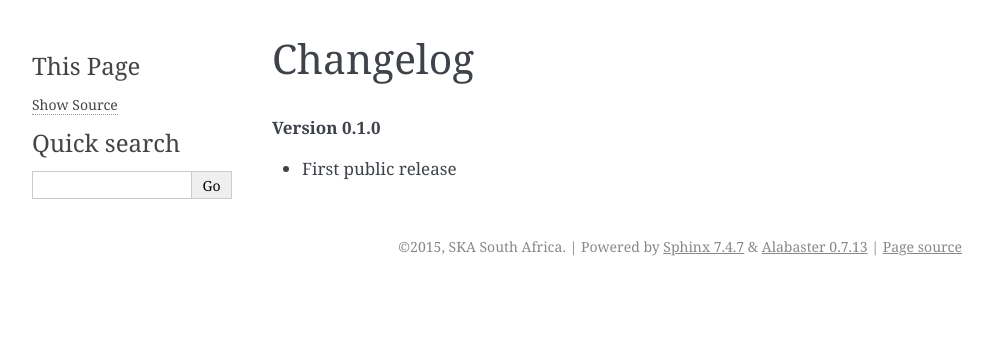
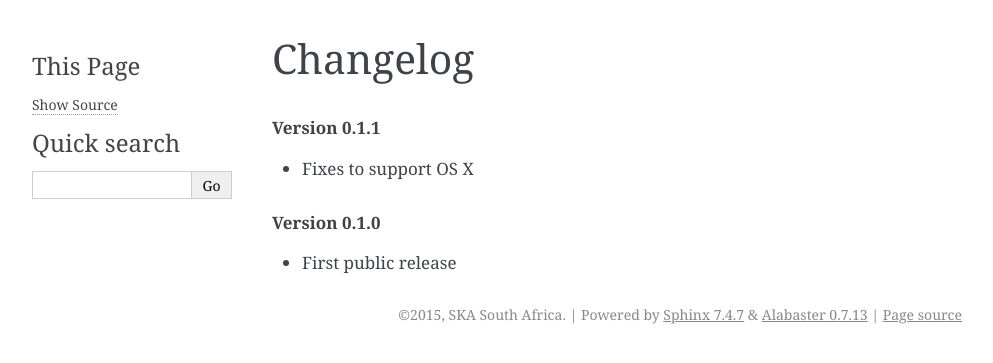
Before and after one commit to ska-sa/spead2, a Sphinx documentation site: the page built from doc/changelog.rst, in a window 1280 px wide. Shown: the top 363 px of the page, without its empty margins (148-1141 px from the left). Built offline with Sphinx 7.4.7, drawn with Linux system fonts in a browser that asks for light colours.

Commit message:
Prepare 0.1.1 release

```diff
--- a/doc/changelog.rst
+++ b/doc/changelog.rst
@@ -1,5 +1,9 @@
 Changelog
 =========
+
+.. rubric:: Version 0.1.1
+
+- Fixes to support OS X
 
 .. rubric:: Version 0.1.0
 
--- a/spead2/_version.py
+++ b/spead2/_version.py
@@ -1 +1 @@
-__version__ = "0.1.1.dev0"
+__version__ = "0.1.1"
```
